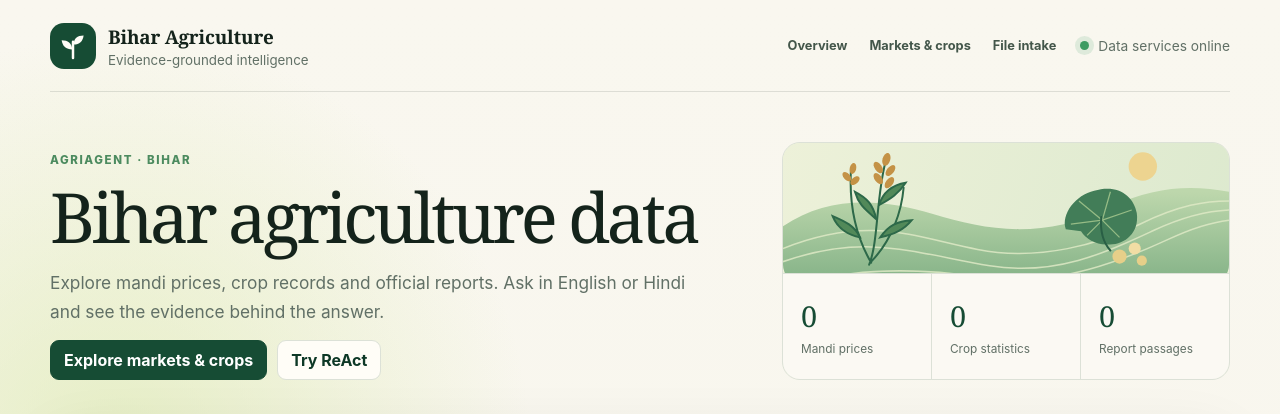
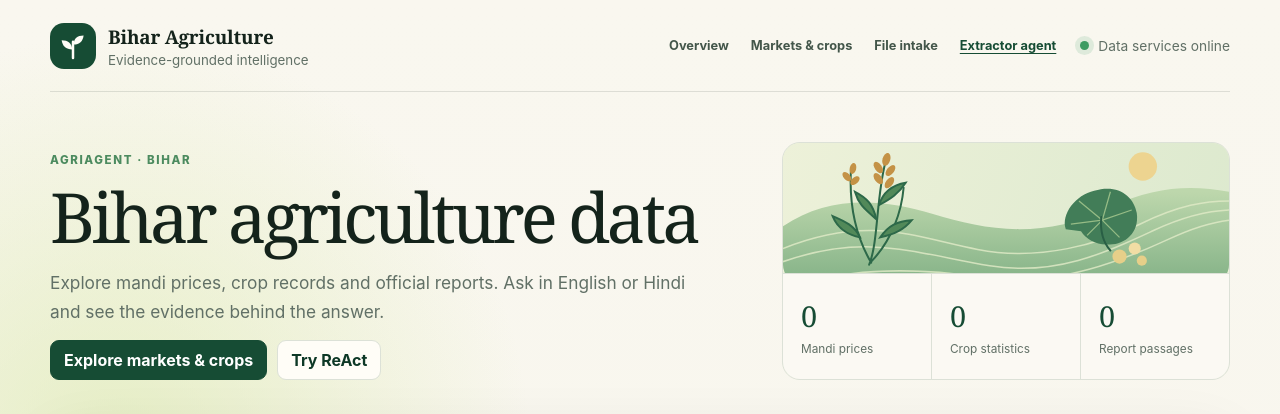
Before and after one commit to flintop123/Bits-AI-Demo, a Flask app: page / in a window 1280 px wide. Shown: the top 414 px of the page. Run offline with Flask 3, Linux system fonts and the light colour scheme; data that the repository does not hold is empty.

Commit message:
Put the Extractor agent in the dashboard navigation

```diff
--- a/static/app.css
+++ b/static/app.css
@@ -47,9 +47,11 @@ button { cursor: pointer; }
 .brand strong, .brand small { display: block; }
 .brand strong { font-family: Georgia, "Times New Roman", serif; font-size: 1.18rem; letter-spacing: -0.01em; }
 .brand small { color: var(--muted); margin-top: 2px; }
-.site-nav { display: flex; align-items: center; gap: 22px; margin-left: auto; }
+.site-nav { display: flex; flex-wrap: wrap; align-items: center; gap: 10px 22px; margin-left: auto; }
 .site-nav a { color: #43564a; text-decoration: none; font-size: .8rem; font-weight: 720; }
 .site-nav a:hover { color: var(--forest); }
+.site-nav .site-nav-shortcut { color: var(--forest); text-decoration: underline; text-underline-offset: 3px; }
+.site-nav a:focus-visible { outline: 3px solid #8a641d; outline-offset: 3px; }
 
 .system-state { display: flex; align-items: center; gap: 9px; color: var(--muted); font-size: 0.86rem; }
 .status-dot { width: 9px; height: 9px; border-radius: 50%; background: #a6aaa7; box-shadow: 0 0 0 5px rgba(166, 170, 167, 0.15); }
--- a/templates/index.html
+++ b/templates/index.html
@@ -30,6 +30,7 @@
         <a href="#dashboard">Overview</a>
         <a href="#explore">Markets &amp; crops</a>
         <a href="#intake">File intake</a>
+        <a href="/extractor/" class="site-nav-shortcut">Extractor agent</a>
       </nav>
       <div class="system-state" id="system-state" aria-live="polite">
         <span class="status-dot"></span>
```
Also changed, not shown: tests/test_local_dashboard_layout.py (+12 -2 lines).
